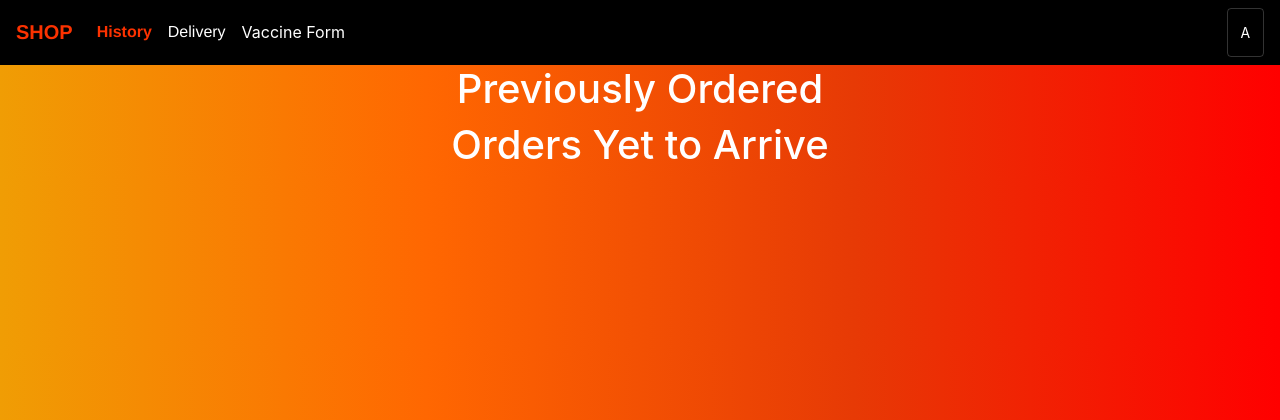
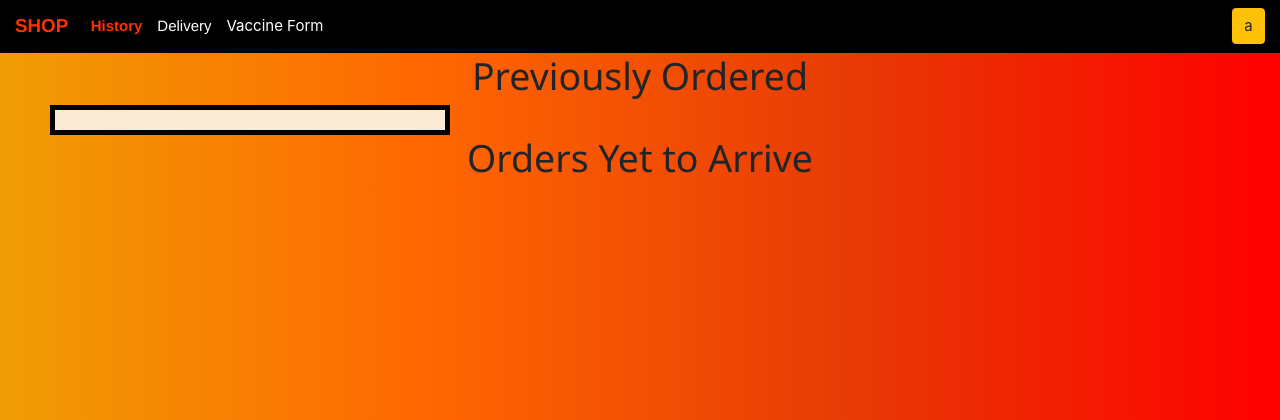
Before and after one commit to KAVINDIMO/DOPESTORE, a Django app: page /history/ in a window 1280 px wide. Shown: the top 420 px of the page. Run offline with Django 3.2, Linux system fonts and the light colour scheme; a user stored in the database is signed in; data comes from the database, SQL or seed files in the repository; both versions use the stored data as it was after the commit; some libraries are stand-ins or nearby versions.

Commit message:
added new log

```diff
--- a/ecommerce/settings.py
+++ b/ecommerce/settings.py
@@ -104,8 +104,8 @@ SOCIALACCOUNT_PROVIDERS = {
         # (``socialaccount`` app) containing the required client
         # credentials, or list them here:
         'APP': {
-            'client_id': '576119017330-jpt7fm9m1k2476fd8aadl6lrr4smstd0.apps.googleusercontent.com',
-            'secret': '5TOAp4zn8H8bwmcWWibZhNBu',
+            'client_id': '1016636755082-505umun8qer3mifbp0b1uippc1qo5kdv.apps.googleusercontent.com',
+            'secret': 'zGHVJUmVf_UGEsIRyXoGNwRy',
             'key': ''
         }
     }
--- a/templates/ohistory.html
+++ b/templates/ohistory.html
@@ -6,8 +6,15 @@
 	<title>HISTORY</title>
 
 	<meta name="viewport" content="width=device-width, initial-scale=1, maximum-scale=1, minimum-scale=1" />
-	<link rel="stylesheet" href="https://stackpath.bootstrapcdn.com/bootstrap/4.4.1/css/bootstrap.min.css" integrity="sha384-Vkoo8x4CGsO3+Hhxv8T/Q5PaXtkKtu6ug5TOeNV6gBiFeWPGFN9MuhOf23Q9Ifjh" crossorigin="anonymous">
-	<link rel="stylesheet" type="text/css" href="{% static 'css/main.css' %}">
+
+	<link href="https://fonts.googleapis.com/icon?family=Material+Icons" rel="stylesheet">
+	<link rel="stylesheet" href="https://www.w3schools.com/w3css/4/w3.css">
+  <link rel="stylesheet" href="https://fonts.googleapis.com/icon?family=Material+Icons">
+ <!--font awesome-->
+ <link rel="stylesheet" href="https://cdnjs.cloudflare.com/ajax/libs/font-awesome/4.7.0/css/font-awesome.min.css">
+ <!-- Bootstrap CSS -->
+ <link rel="stylesheet" href="https://stackpath.bootstrapcdn.com/bootstrap/4.5.2/css/bootstrap.min.css" integrity="sha384-JcKb8q3iqJ61gNV9KGb8thSsNjpSL0n8PARn9HuZOnIxN0hoP+VmmDGMN5t9UJ0Z" crossorigin="anonymous">
+ <link href="https://fonts.googleapis.com/icon?family=Material+Icons" rel="stylesheet">
 
 </head>
 <body>
@@ -67,32 +74,35 @@
 	  </div>
 	</nav>
 <h1 style="text-align:center;">Previously Ordered</h1>
-	<div class="container">
+<div class="outer">
+	<div class="inner">
 		{% for i in obj %}
-		<p><b>Name:</b>{{i.name}}</p>
-		<p><b>Delivered address:</b>{{i.address1}}</p>
-		<p>{{i.address2}}</p><p>{{i.city}}</p>
-		<p>{{i.state}}</p><p>{{i.zipcode}}</p>
-		<p>{{i.country}}</p>
-		<p><b>Items ordered:</b>{{i.count}}</p>
-		<p><b>Total amount:</b>{{i.quantity}}</p>
+		<p><b><i class="fa fa-user" aria-hidden="true"></i>Name:</b>{{i.name}}</p><hr>
+		<p><b><i class="fa fa-address-card"></i>Delivered address:</b>{{i.address1}}<br>{{i.address2}}<br>{{i.city}}</p>
+		<hr>
+		<p><i class="fa fa-map-pin" aria-hidden="true"></i>{{i.state}}</p><p><i class="fa fa-map-pin" aria-hidden="true"></i>{{i.zipcode}}</p>
+		<p><i class="fa fa-map-pin" aria-hidden="true"></i>{{i.country}}</p><hr>
+		<p><b><i class="fa fa-list" aria-hidden="true"></i>Items ordered:</b>{{i.count}}</p>
+		<p><b><i class="fa fa-money" aria-hidden="true"></i>Total amount:</b>{{i.quantity}}</p>
 		{% endfor %}
 	</div>
+</div>
+<h1 style="text-align:center;">Orders Yet to Arrive</h1>
+{% for i in cobj %}
+<div class="outer">
+	<div class="inner">
 
-<h1 style="text-align:center;">Orders Yet to Arrive</h1>
-	<div class="container">
-		{% for i in cobj %}
-		<p><b>Name:</b>{{i.name}}</p>
-		<p><b>Delivered address:</b>{{i.address1}}</p>
-		<p>{{i.address2}}</p><p>{{i.city}}</p>
-		<p>{{i.state}}</p><p>{{i.zipcode}}</p>
-		<p>{{i.country}}</p>
-		<p><b>Items ordered:</b>{{i.count}}</p>
-		<p><b>Total amount:</b>{{i.quantity}}</p>
-		{% endfor %}
+		<p><b><i class="fa fa-user" aria-hidden="true"></i>Name:</b>{{i.name}}</p><hr>
+		<p><b><i class="fa fa-address-card"></i>Delivered address:</b>{{i.address1}}<br>{{i.address2}}<br>{{i.city}}</p>
+		<hr>
+		<p><i class="fa fa-map-pin" aria-hidden="true"></i>{{i.state}}</p><p><i class="fa fa-map-pin" aria-hidden="true"></i>{{i.zipcode}}</p>
+		<p><i class="fa fa-map-pin" aria-hidden="true"></i>{{i.country}}</p><hr>
+		<p><b><i class="fa fa-list" aria-hidden="true"></i>Items ordered:</b>{{i.count}}</p>
+		<p><b><i class="fa fa-money" aria-hidden="true"></i>Total amount:</b>{{i.quantity}}</p>
+
 	</div>
-
-
+</div>
+ {% endfor %}
 
 		<!--
 	{% for i in lor %}
@@ -132,6 +142,48 @@ body
 	height: cover;
 }
 
+.outer{
+	max-width:100%;
+	height:auto;
+	display:flex;
+	flex-flow:row;
+    align-items:flex-start;
+	margin-left:50px;
+
+}
+
+.inner{
+	width:400px;
+	height:auto;
+	background-color: antiquewhite;
+	display:flex;
+	flex-flow: column;
+	justify-content: space-between;
+	border:5px solid black;
+	padding:10px 10px 10px 10px;
+}
+
+.outer2{
+	max-width:100%;
+	height:auto;
+	display:flex;
+	flex-flow:row;
+    align-items:flex-start;
+	margin-left:50px;
+
+}
+
+.inner2{
+	width:400px;
+	height:auto;
+	background-color: antiquewhite;
+	display:flex;
+	flex-flow: column;
+	justify-content: space-between;
+	border:5px solid black;
+	padding:10px 10px 10px 10px;
+}
+
 	#nav{
 		background-color:black;
 	}
@@ -140,119 +192,11 @@ body
 		font-family:'Franklin Gothic Medium', 'Arial Narrow', Arial, sans-serif
 	}
 
-	.inner{
-		width:400px;
-		margin-top:20px;
-		display:flex;
-		border:5px solid black;
-		flex-flow: column;
-		align-items: center;
 
-	}
 	#b{
 		color:black;
 	}
-.buttondirection{
-  background-color: #006BFF; /* Green */
-  border-radius: 15%;
-}
 
-.buttondirection:hover{
-  transform: scale(1.15);
-}
-.buttondelivered{
-  background-color: #2CFF00; /* Green */
-  border-radius: 15%;
-}
-
-.buttondelivered:hover{
-  transform: scale(1.15);
-}
-
-.main{
-  background-color: #FFFFFF;/* GIVE COLOR AROUND CARDS DIVISION */
-  max-width: 100%;
-  margin: 0 auto;
-}
-/*
-h1 {
-    font-size: 24px;
-    font-weight: 400;
-    text-align: center;
-}
-*/
-img {
-  height: auto;
-  width: 100%;
-  height:300px;
-  vertical-align: middle;
-}
-
-.btn {
-  color: #ffffff;
-  padding: 0.8rem;
-  font-size: 14px;
-  text-transform: uppercase;
-  border-radius: 4px;
-  font-weight: 400;
-  display: block;
-  width: 100%;
-  cursor: pointer;
-  border: 1px solid rgba(255, 255, 255, 0.2);
-  background: transparent;
-}
-
-.btn:hover {
-  background-color: rgba(255, 255, 255, 0.12);
-}
-
-.cards {
-  display: flex;
-  flex-wrap: wrap;
-  list-style: none;
-  margin: 0;
-  padding: 0;
-}
-
-.cards_item {
-  display: flex;
-  padding: 1rem;
-}
-
-@media (min-width: 40rem) {
-  .cards_item {
-    width: 50%;
-  }
-}
-
-@media (min-width: 56rem) {
-  .cards_item {
-    width: 33.3333%;
-  }
-}
-
-.card {
-  width:100%;
-  border-radius: 0.25rem;
-  box-shadow: 0 20px 40px -14px rgba(0, 0, 0, 0.25);
-  display: flex;
-  flex-direction: column;
-  overflow: hidden;
-}
-
-.card_content {
-  padding: 1rem;
-  background: #FFFFFF;
-  border-radius: 10%;
-}
-
-@media (max-width: 480px)
-{
-  .cards_item {
-  width:100%;
-  display: flex;
-  padding: 1rem;
-}
 }
 </style>
 </html>
```
Also changed, not shown: db.sqlite3.
